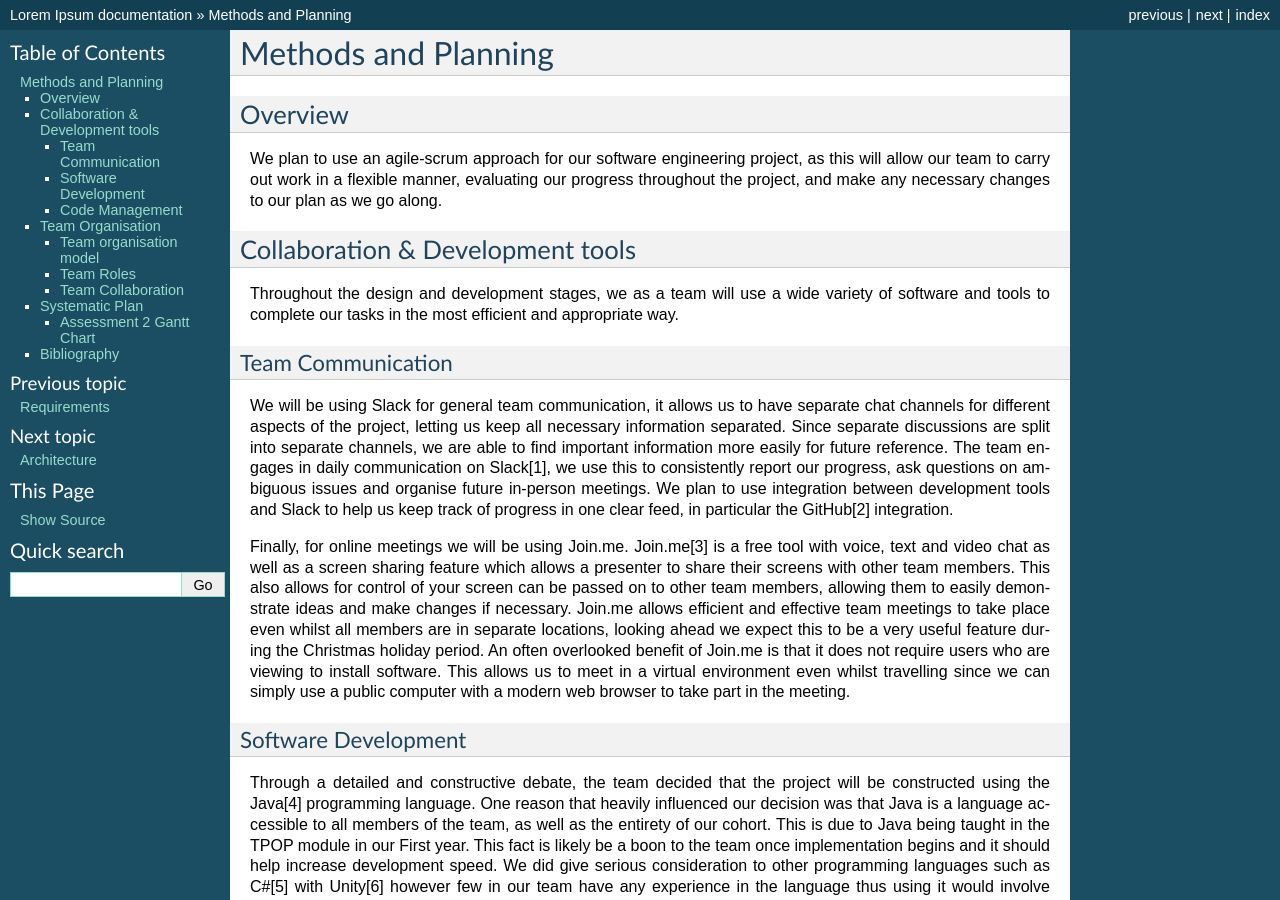
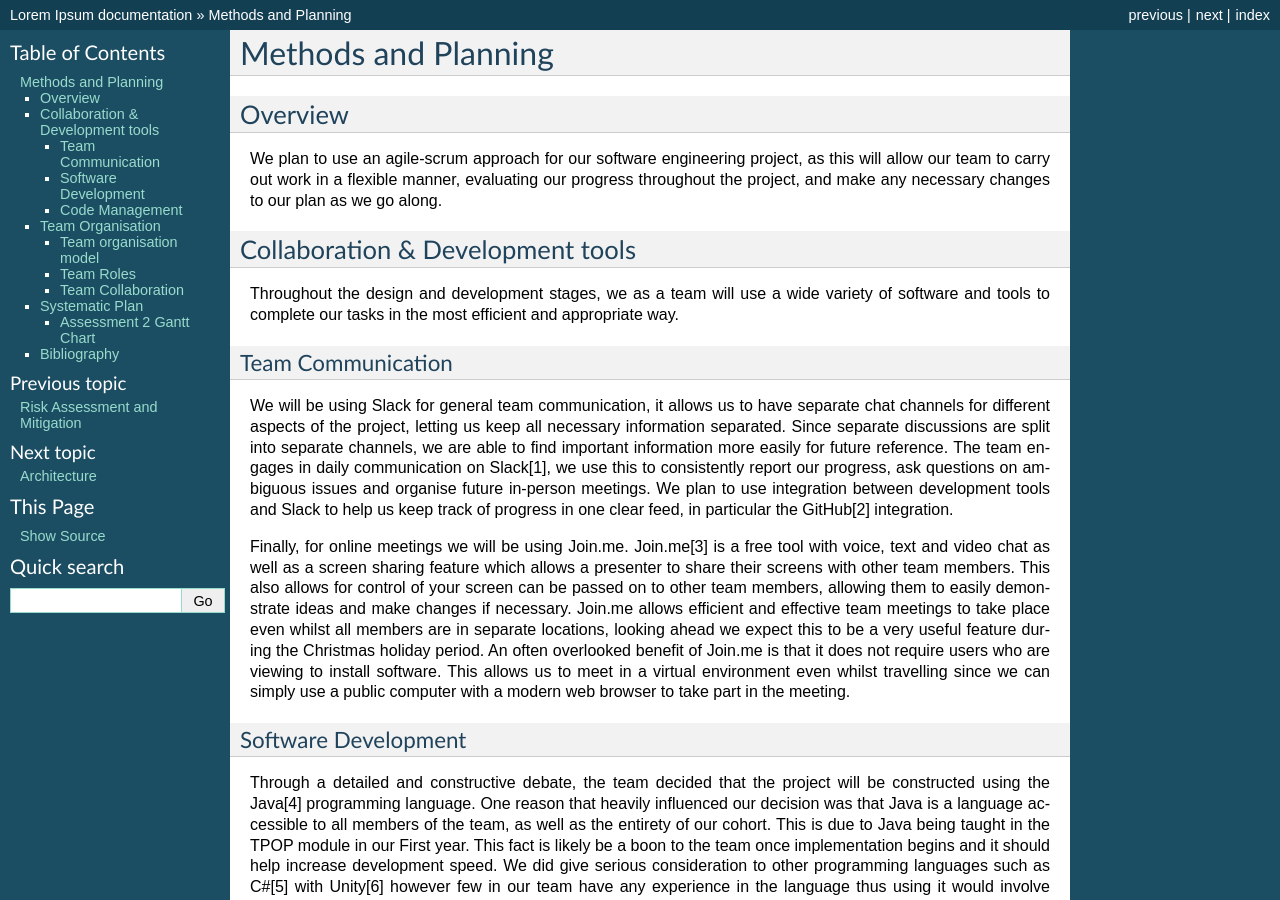
Before and after one commit to JamesNXN/TNN-Assesment-3, a Sphinx documentation site: the page built from docs/Assessment1/methods.rst, in a window 1280 px wide and 900 px high. Built offline with Sphinx 7.4.7, drawn with Linux system fonts in a browser that asks for light colours; pages that are not in the unit, such as notebooks, are missing from menus.

Commit message:
Fixed typo in contents page

```diff
--- a/docs/index.rst
+++ b/docs/index.rst
@@ -28,7 +28,7 @@ Contents
    :caption: Assessment 2
 
    Assessment2/requirements
-   Assessment2/riskAssessmentandMitigation
+   Assessment2/riskAssessmentAndMitigation
    Assessment2/methods
    Assessment2/architecture
    Assessment2/implementation
@@ -48,7 +48,7 @@ Contents
    :caption: Assessment 1
 
    Assessment1/requirements
-   Assessment1/riskAssessmentandMitigation
+   Assessment1/riskAssessmentAndMitigation
    Assessment1/methods
    Assessment1/architecture
    Assessment1/appendixA
```
